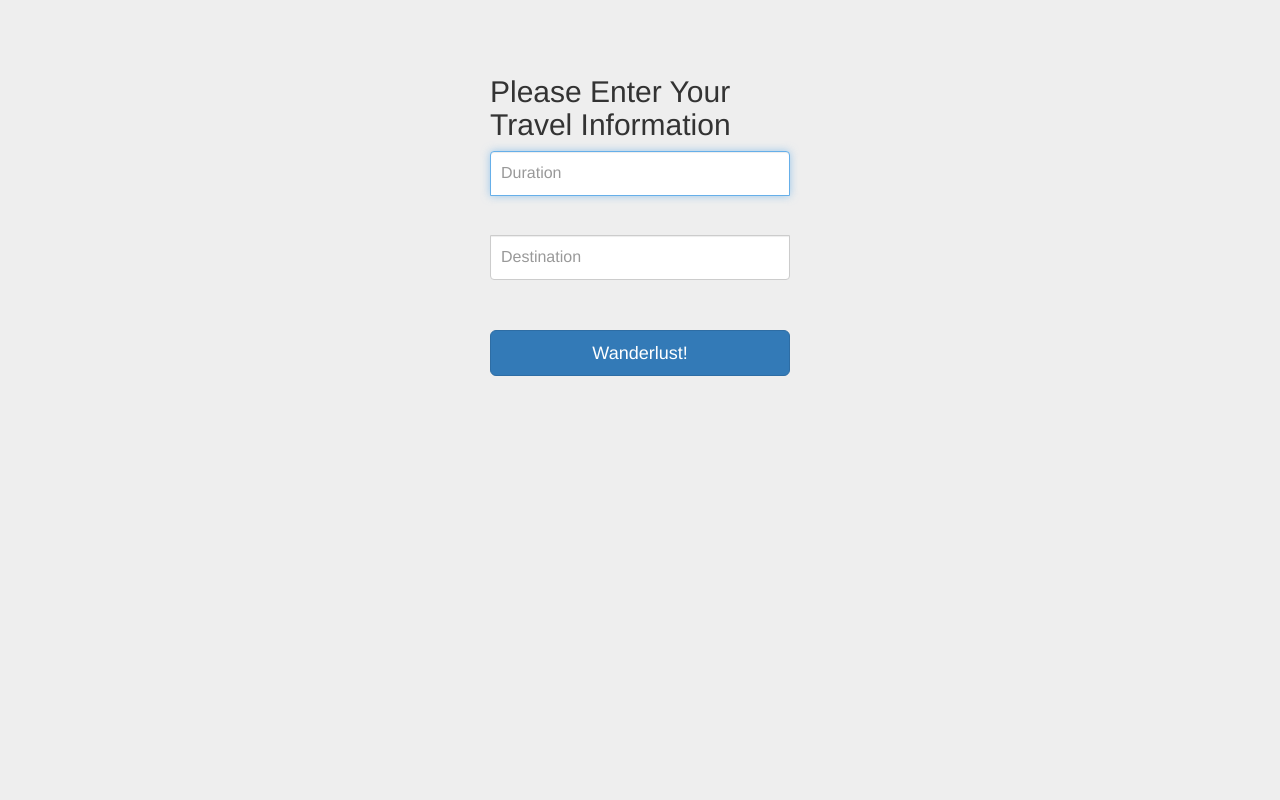
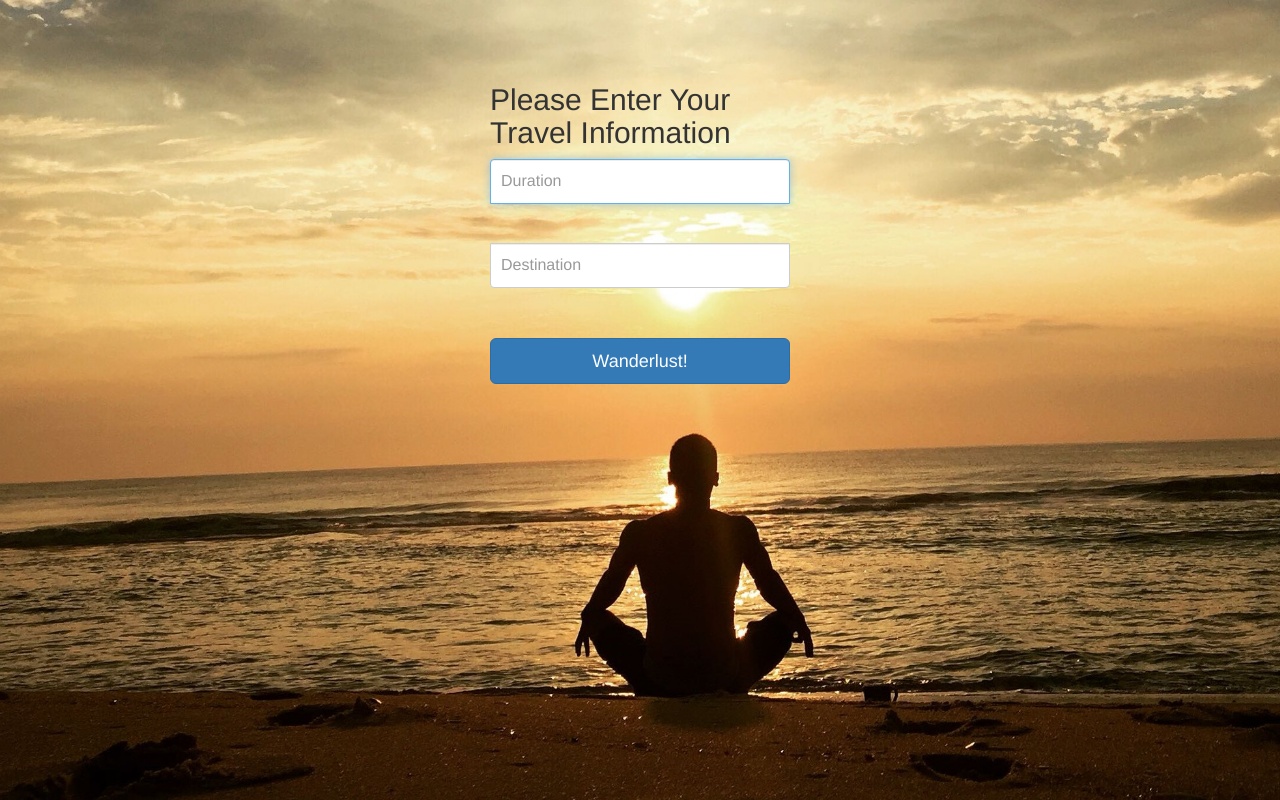
Before and after one commit to rahulvin/techcrunch_disrupt_SF, a Flask app: page / in a window 1280 px wide. Run offline with Flask 2, Linux system fonts and the light colour scheme; some libraries are stand-ins or nearby versions.

Commit message:
bootstrap website picture

```diff
--- a/app/templates/bootstrap_form.html
+++ b/app/templates/bootstrap_form.html
@@ -7,34 +7,19 @@
     <!-- The above 3 meta tags *must* come first in the head; any other head content must come *after* these tags -->
     <meta name="description" content="">
     <meta name="author" content="">
-    <link rel="icon" href="../../favicon.ico">
 
     <title>Signin Template for Bootstrap</title>
 
     <!-- Bootstrap core CSS -->
-    <link href="../../dist/css/bootstrap.min.css" rel="stylesheet">
-
-    <!-- IE10 viewport hack for Surface/desktop Windows 8 bug -->
-    <link href="../../assets/css/ie10-viewport-bug-workaround.css" rel="stylesheet">
+    <link href="../static/css/bootstrap.min.css" rel="stylesheet">
 
     <!-- Custom styles for this template -->
     <link href="signin.css" rel="stylesheet">
-
-    <!-- Just for debugging purposes. Don't actually copy these 2 lines! -->
-    <!--[if lt IE 9]><script src="../../assets/js/ie8-responsive-file-warning.js"></script><![endif]-->
-    <script src="../../assets/js/ie-emulation-modes-warning.js"></script>
-
-    <!-- HTML5 shim and Respond.js for IE8 support of HTML5 elements and media queries -->
-    <!--[if lt IE 9]>
-      <script src="https://oss.maxcdn.com/html5shiv/3.7.3/html5shiv.min.js"></script>
-      <script src="https://oss.maxcdn.com/respond/1.4.2/respond.min.js"></script>
-    <![endif]-->
   </head>
 
   <body>
-
-    <div class="container">
-
+    <div class="jumbotron">
+        <div class="container-login">
           <form class="form-signin">
             <h2 class="form-signin-heading">Please Enter Your Travel Information</h2>
             <label for="inputDuration" class="sr-only">Duration of Stay</label>
@@ -45,11 +30,7 @@
             <br><br>
             <button class="btn btn-lg btn-primary btn-block" type="submit">Wanderlust!</button>
           </form>
-
         </div> <!-- /container -->
-
-
-    <!-- IE10 viewport hack for Surface/desktop Windows 8 bug -->
-    <script src="../../assets/js/ie10-viewport-bug-workaround.js"></script>
+    </div> <!-- /jumbotron -->
   </body>
 </html>
--- a/app/templates/signin.css
+++ b/app/templates/signin.css
@@ -1,7 +1,10 @@
-body {
-  padding-top: 40px;
-  padding-bottom: 40px;
+html  {
+  height: 100%;
+}
+
+body {;
   background-color: #eee;
+  height: 100%;
 }
 
 .form-signin {
@@ -35,3 +38,13 @@ body {
   border-top-left-radius: 0;
   border-top-right-radius: 0;
 }
+
+.container-login{
+
+}
+
+.jumbotron{
+  background-image: url("../static/img/jumbotron_bg.jpg");
+  background-size: cover;
+  height: 100%;
+}
```
Also changed, not shown: app/static/img/jumbotron_bg.jpg (added). Lines whose indentation alone changed are shown as unchanged.
